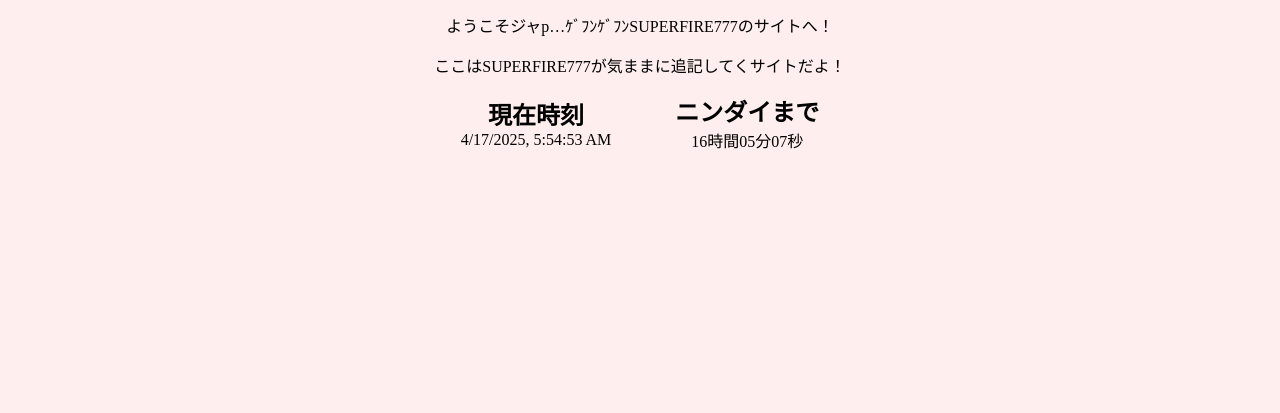
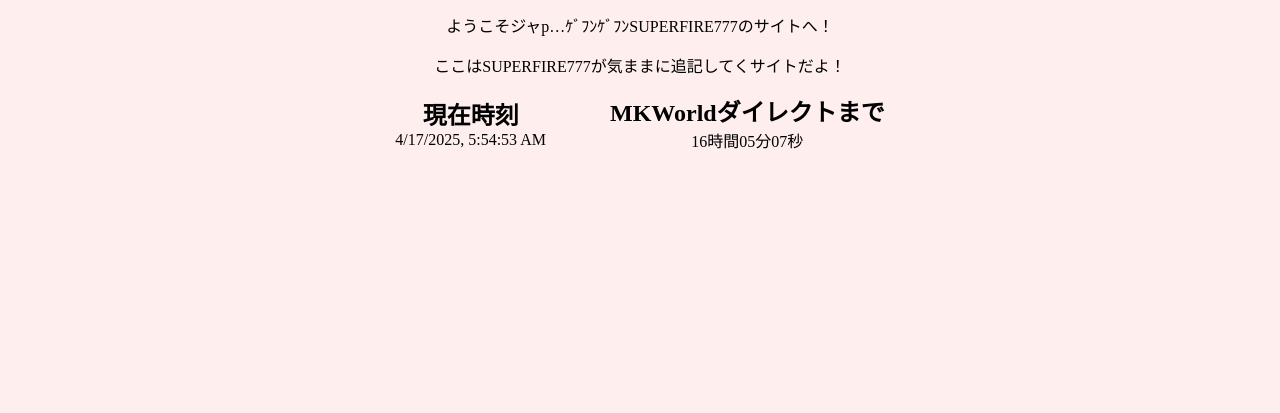
Before and after one commit to SUPERFIRE777/MyHomepage, a plain HTML site: page index.html in a window 1280 px wide. Shown: the part 387-800 px from the top of the page. Drawn offline with Linux system fonts and the light colour scheme.

Commit message:
Update index.html

```diff
--- a/index.html
+++ b/index.html
@@ -25,7 +25,7 @@
                     <div id="time"></div>
                 </div>
                 <div>
-                    <h2 class="no-margin"><!--新年-->ニンダイまで</h2>
+                    <h2 class="no-margin"><!--新年-->MKWorldダイレクトまで</h2>
                     <div id="countdown"></div>
                 </div>
             </div>
```
